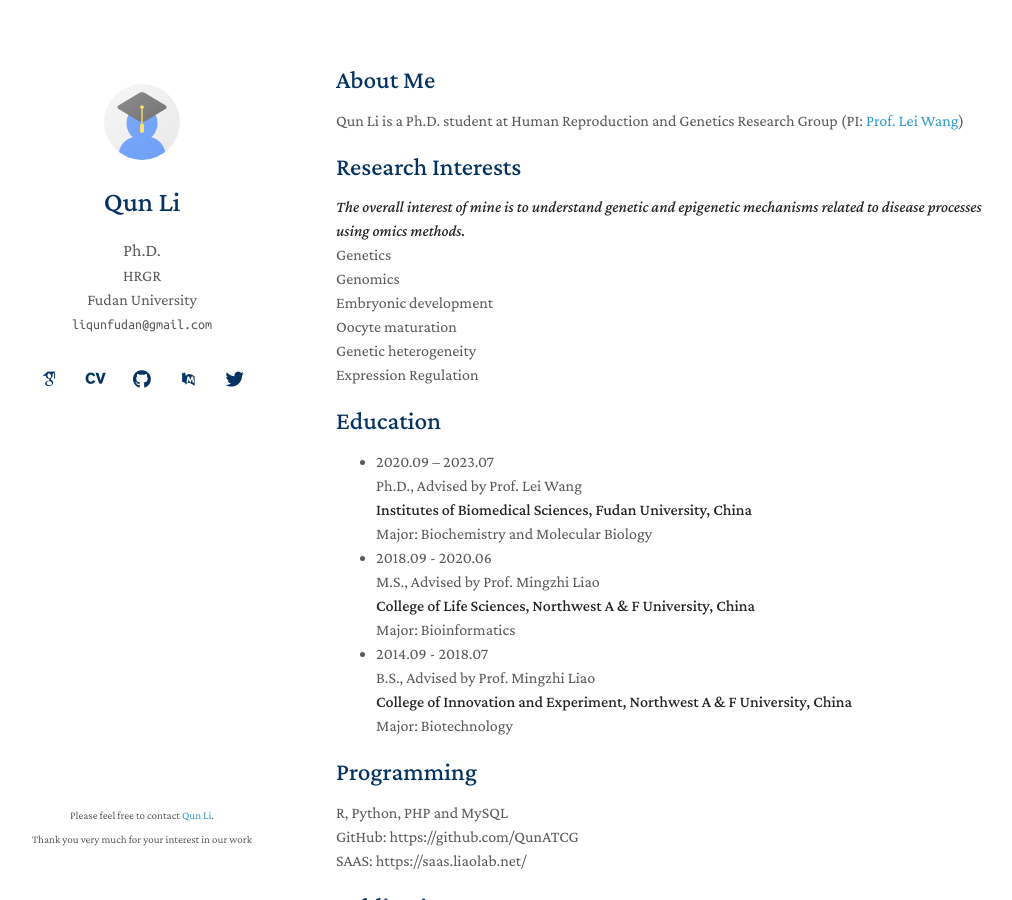
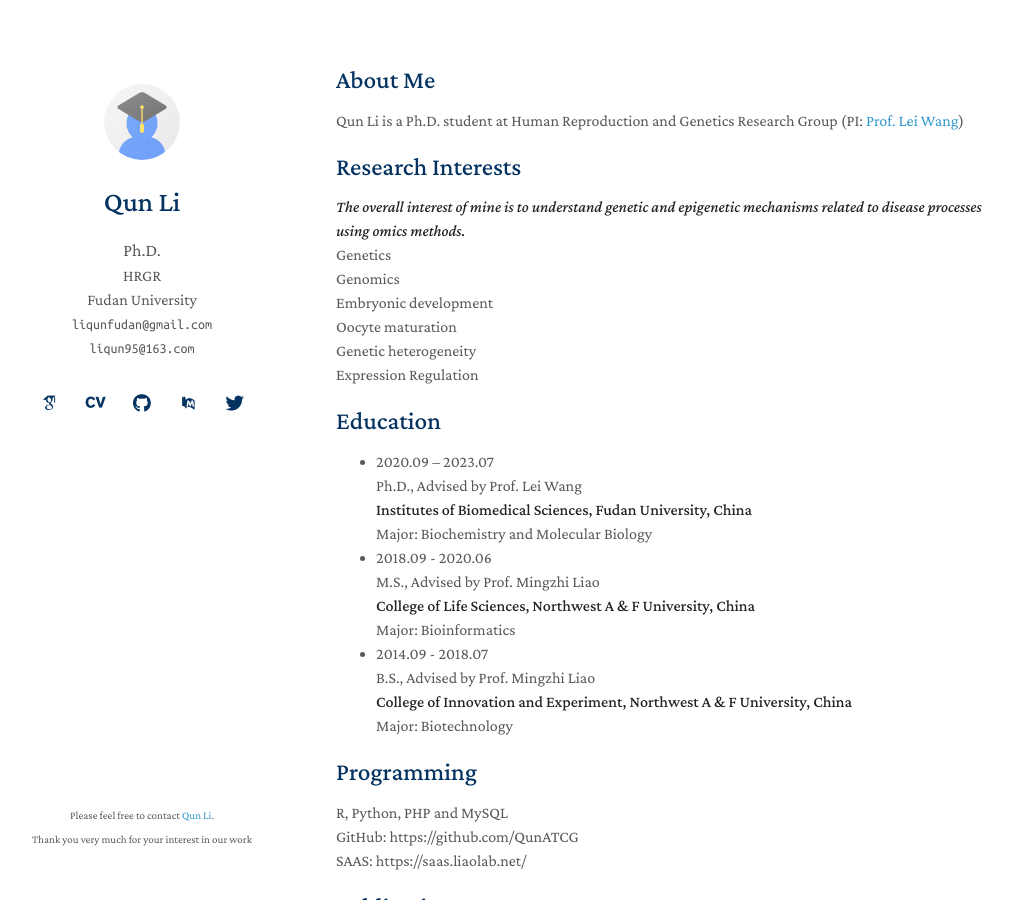
Before and after one commit to liqunbio/liqunbio.github.io, a Jekyll site: the page built from index.md, in a window 1280 px wide and 900 px high. Shown: the whole window, without its empty margins (134-1146 px from the left). Built offline with Jekyll 4.4.1, drawn with Linux system fonts in a browser that asks for light colours; some web fonts are replaced; our own code applies the rules of GitHub Pages for plain Markdown files.

Commit message:
Update _config.yml

```diff
--- a/_config.yml
+++ b/_config.yml
@@ -6,6 +6,7 @@ lab_group_link: https://reprod-genet.fudan.edu.cn/
 affiliation: Fudan University
 affiliation_link: https://ibs.fudan.edu.cn/
 email: liqunfudan@gmail.com
+email_AS: liqun95@163.com
 
 # Search Engine Optimization (SEO)
 # The following information is used to improve the website traffic from search engines, e.g., Google.
```
